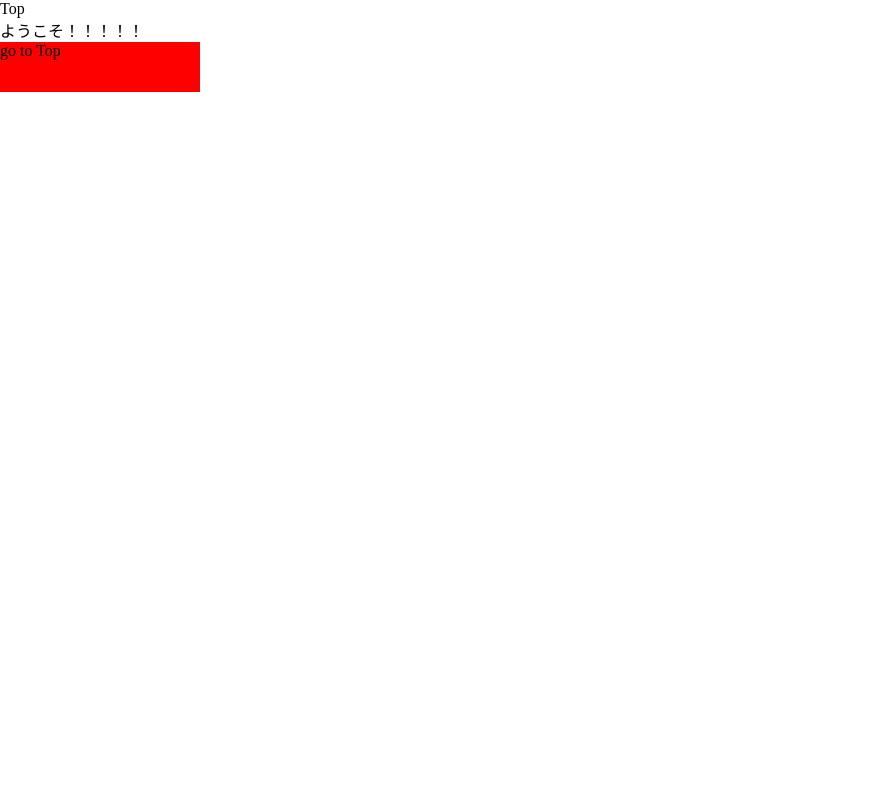
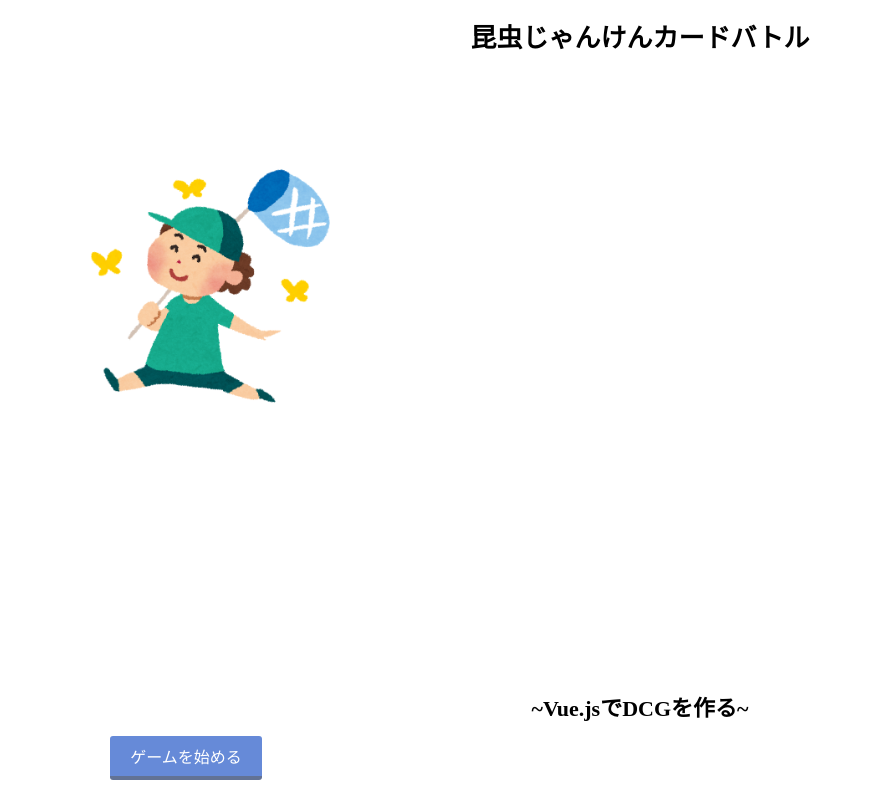
Before and after one commit to RantaroTech/DCG, a Vue app in the folder vue_card_battle/: page / in a window 1280 px wide. Shown: the whole page, without its empty margins (0-873 px from the left). Built offline with nearby package versions, Linux system fonts and the light colour scheme.

Commit message:
topのUIを調整

```diff
--- a/vue_card_battle/src/vews/introduction.vue
+++ b/vue_card_battle/src/vews/introduction.vue
@@ -12,16 +12,31 @@ export default {
   components: {},
   methods: {
     goInGame: function() {
-      this.$router.push("InGame");
+      this.$router.push('InGame')
     }
   }
-};
+}
 </script>
 
 <style scoped>
 .btn {
-  width: 200px;
-  height: 50px;
-  background: red;
+  text-align: center;
+  display: inline-block;
+  padding: 0.5em 1em;
+  text-decoration: none;
+  background: #668ad8;/*ボタン色*/
+  color: #FFF;
+  border-bottom: solid 4px #627295;
+  border-radius: 3px;
+  width: 120px;
+  position: absolute;
+  bottom: 20px;
+  left: 110px;
+}
+.btn:active {
+  /*ボタンを押したとき*/
+  -webkit-transform: translateY(4px);
+  transform: translateY(4px);/*下に動く*/
+  border-bottom: none;/*線を消す*/
 }
 </style>
--- a/vue_card_battle/src/vews/top.vue
+++ b/vue_card_battle/src/vews/top.vue
@@ -1,8 +1,9 @@
 <template>
-  <div>
-    <div>Top</div>
-    <div>ようこそ！！！！！</div>
-    <div class="btn" @click="goInGame()">go to Top</div>
+  <div class="top">
+    <h1 class="game_title">昆虫じゃんけんカードバトル</h1>
+    <img class="top_img" src="../../assets/img/ui/top.png">
+    <h2 class="game_subtitle">~Vue.jsでDCGを作る~</h2>
+    <div class="btn" @click="goInGame()">ゲームを始める</div>
   </div>
 </template>
 
@@ -11,16 +12,48 @@ export default {
   components: {},
   methods: {
     goInGame: function() {
-      this.$router.push("/Introduction");
+      this.$router.push('/Introduction')
     }
   }
-};
+}
 </script>
 
 <style scoped>
+.top_img{
+  width: 250px;
+  position: absolute;
+  top: 160px;
+  left: 85px;
+}
+.game_title{
+  text-align: center;
+  font-size: 26px;
+}
+.game_subtitle{
+  text-align: center;
+  font-size: 22px;
+  position: absolute;
+  bottom: 60px;
+  width: 100%;
+}
 .btn {
-  width: 200px;
-  height: 50px;
-  background: red;
+  text-align: center;
+  display: inline-block;
+  padding: 0.5em 1em;
+  text-decoration: none;
+  background: #668ad8;/*ボタン色*/
+  color: #FFF;
+  border-bottom: solid 4px #627295;
+  border-radius: 3px;
+  width: 120px;
+  position: absolute;
+  bottom: 20px;
+  left: 110px;
+}
+.btn:active {
+  /*ボタンを押したとき*/
+  -webkit-transform: translateY(4px);
+  transform: translateY(4px);/*下に動く*/
+  border-bottom: none;/*線を消す*/
 }
 </style>
```
Also changed, not shown: vue_card_battle/assets/img/ui/top.png (added), vue_card_battle/assets/img/ui/top_.jpg (added).
